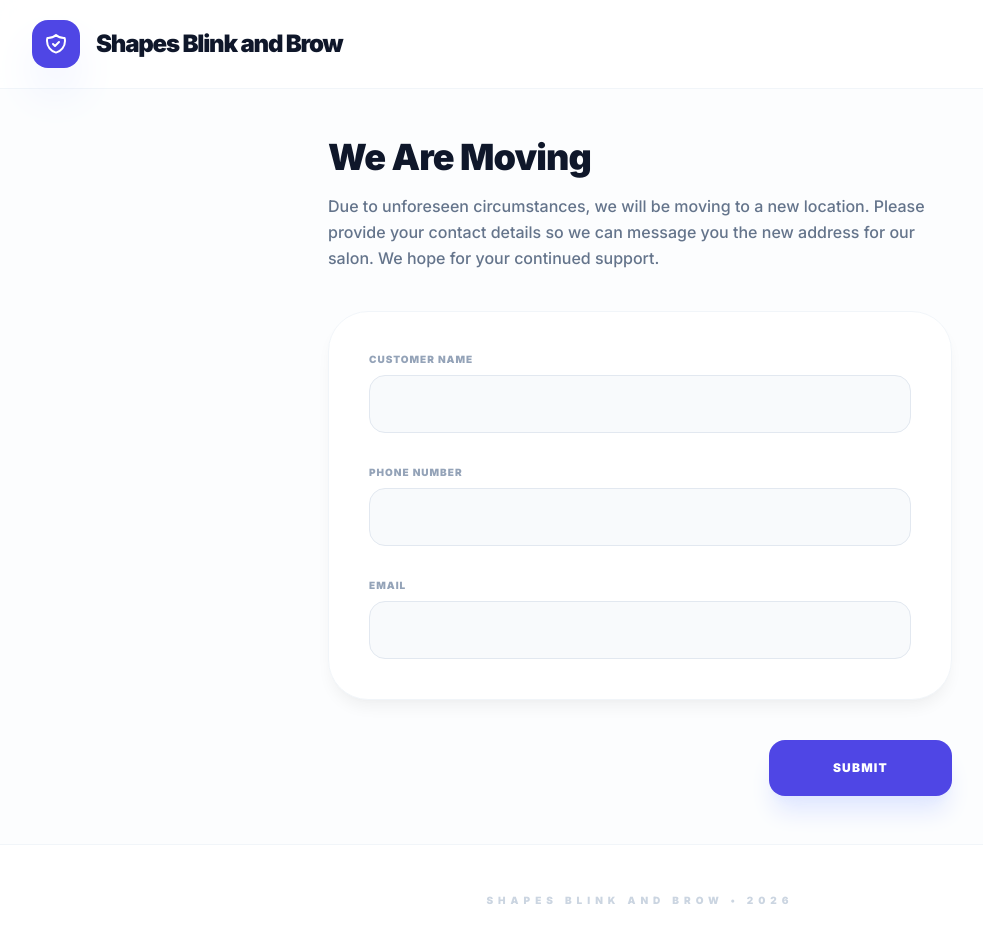
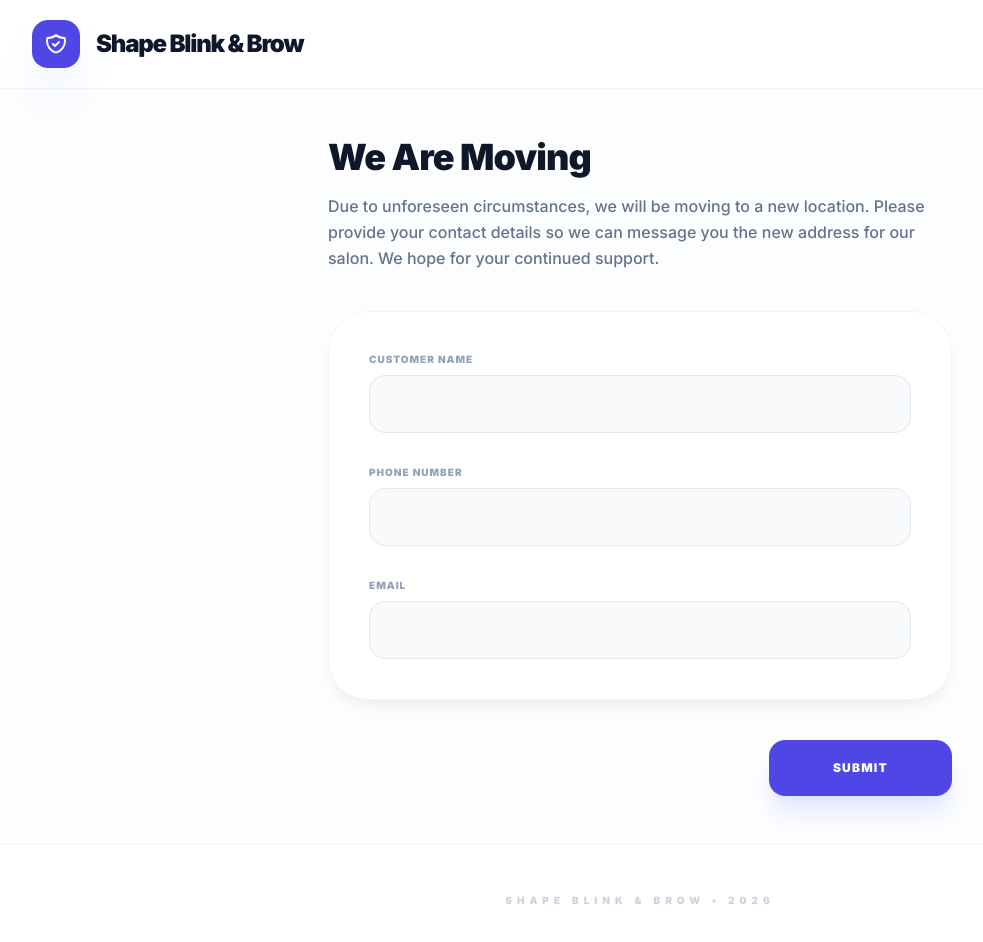
Before and after one commit to jai572/ShapesBlinkClientForm, a Next.js app: page /relocation in a window 1280 px wide. Shown: the top 942 px of the page, without its empty margins (0-983 px from the left). Built offline with nearby package versions, Linux system fonts and the light colour scheme.

Commit message:
Use the shared salon name on the relocation page
Co-Authored-By: Claude Opus 5.5 <noreply@anthropic.com>
Claude-Session: https://claude.ai/code/session_011tTzyrYgZRwBMp6tcEuBbg

```diff
--- a/app/relocation/page.tsx
+++ b/app/relocation/page.tsx
@@ -1,12 +1,11 @@
 import type { Metadata } from "next";
 import RelocationForm from "@/components/RelocationForm";
 import { ShieldIcon } from "@/components/Icons";
-
-const HEADER_NAME = "Shapes Blink and Brow";
+import { SALON_NAME } from "@/lib/constants";
 
 export const metadata: Metadata = {
-  title: `${HEADER_NAME} - We Are Moving`,
-  description: `Leave your contact details and ${HEADER_NAME} will message you our new address.`,
+  title: `${SALON_NAME} - We Are Moving`,
+  description: `Leave your contact details and ${SALON_NAME} will message you our new address.`,
 };
 
 export default function RelocationPage() {
@@ -17,7 +16,7 @@ export default function RelocationPage() {
           <div className="w-12 h-12 bg-indigo-600 rounded-[1rem] flex items-center justify-center text-white shadow-2xl shadow-indigo-200">
             <ShieldIcon />
           </div>
-          <h1 className="text-2xl font-black text-slate-900 tracking-tighter leading-none">{HEADER_NAME}</h1>
+          <h1 className="text-2xl font-black text-slate-900 tracking-tighter leading-none">{SALON_NAME}</h1>
         </div>
       </header>
       <main className="flex-grow">
@@ -25,7 +24,7 @@ export default function RelocationPage() {
       </main>
       <footer className="py-12 text-center bg-white border-t border-slate-100">
         <p className="text-[10px] font-black text-slate-300 uppercase tracking-[0.5em]">
-          {HEADER_NAME} &bull; {new Date().getFullYear()}
+          {SALON_NAME} &bull; {new Date().getFullYear()}
         </p>
       </footer>
     </div>
```
